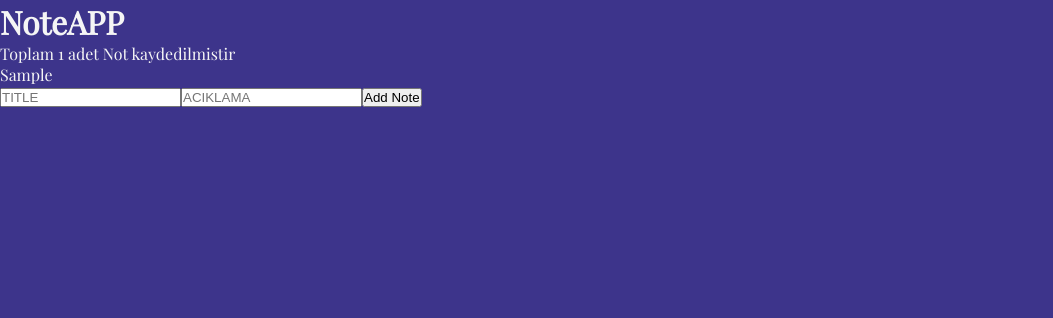
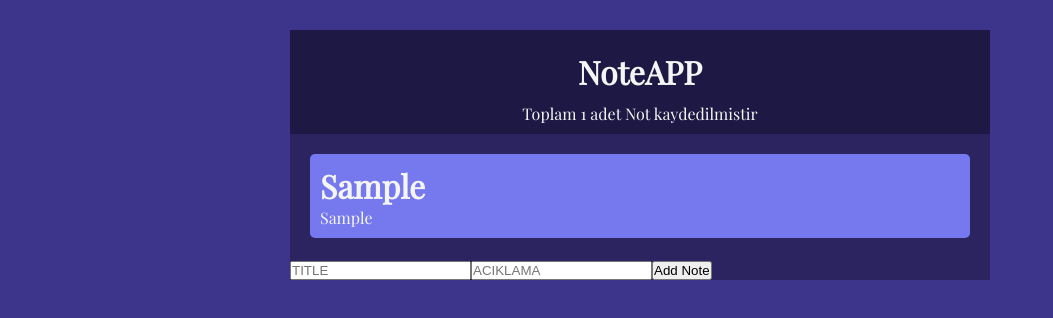
Before and after one commit to CherokeeX/https---github.com-CherokeeX-Note-APP, a React (Create React App) app: page / in a window 1280 px wide. Both pictures are taken after typing "Sample", "Sample" into the empty fields and a click on the input "Add Note". Shown: the top 318 px of the page, without its empty margins (0-1053 px from the left). Built offline with nearby package versions, Linux system fonts and the light colour scheme.

Commit message:
stylinng in process

```diff
--- a/src/companents/Note.js
+++ b/src/companents/Note.js
@@ -1,7 +1,10 @@
 const Note = ({note , removeNote})=> {
 
 return (
-    <li onClick={()=>removeNote (note.id) } key={note.id}>{ note.title }</li>
+    <li onClick={()=>removeNote (note.id) } key={note.id}>
+        <h1> { note.title }</h1>
+        <p>{note.description}</p>
+    </li>
 );
 
 }
--- a/src/companents/NoteLists.js
+++ b/src/companents/NoteLists.js
@@ -3,17 +3,18 @@ import Note from "./Note";
 const NoteLists = ({ notes ,removeNote }) => {
 
     return (
-         <ul className="note-list">
-    { notes.map( note => {
-        return (
-            <Note note={note} key={note.id} removeNote = {removeNote}/>
+
+    <div className="note-list">
+         <ul >
+             { notes.map( note => {
+              return (<Note note={note} key={note.id} removeNote = {removeNote}/>
             );
         }) }
-    </ul>
-
+        </ul>
+    </div>
             );
 
-    }
+        }
 
 
 export default NoteLists;
--- a/src/index.css
+++ b/src/index.css
@@ -20,3 +20,53 @@ body{
   background-color: var(--primary-color);
   color: whitesmoke ;
 }
+
+.container{
+  max-width: 700px;
+  width: 90%;
+  margin: 30px auto;
+  background-color: rgba(0,0,0,0.3);
+
+
+}
+
+
+.navbar{
+padding: 10px 20px;
+text-align: center;
+background-color: rgba(0,0,0,0.3);
+margin-bottom: 20px;
+}
+
+.navbar h1 {
+margin: 10px 0;
+
+}
+
+.note-list {
+
+  margin: 20px;
+}
+
+.note-list ul {
+
+  list-style-type: none;
+}
+
+.note-list li {
+
+  background-color: var(--secondary-color);
+  border-radius: 5px;
+  padding: 10px;
+  cursor: pointer;
+  margin: 20px 0px;
+}
+.note-list.title {
+  font-size: 20px;
+  color:red;
+}
+
+.note-list li:hover{
+  text-decoration: line-through;
+
+}
```
